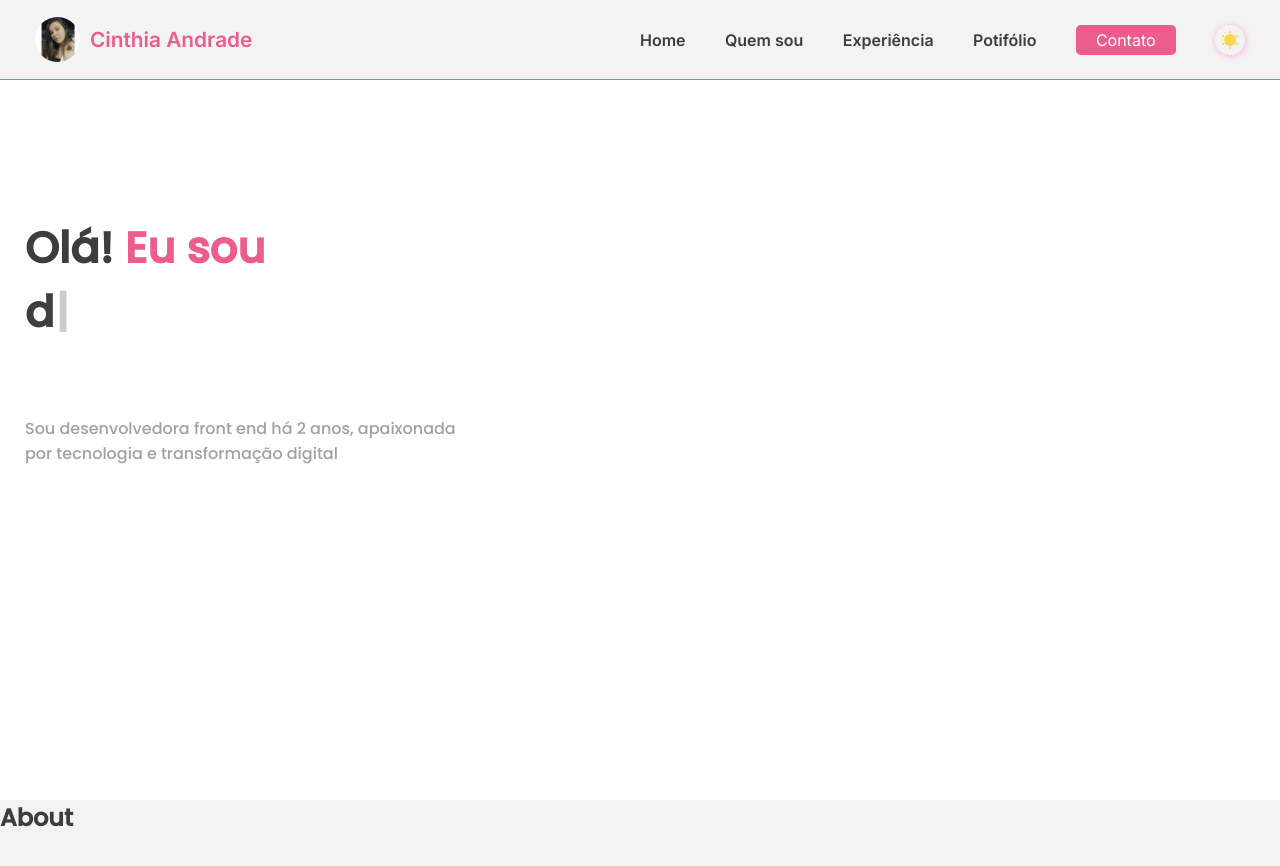
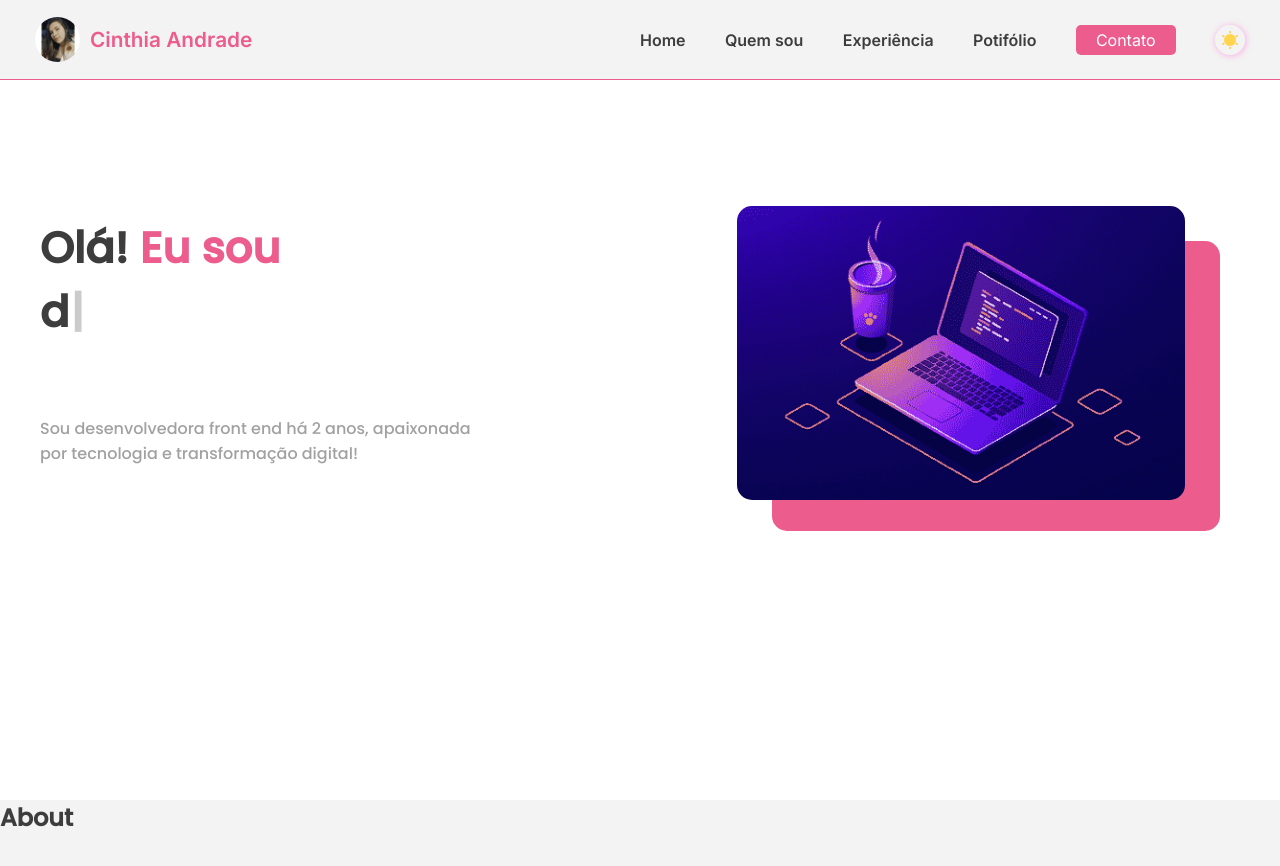
Before and after one commit to cinthia3301andrad/site-pessoal-cinthia, a React (Create React App) app: page / in a window 1280 px wide. Shown: the top 866 px of the page. Built offline with nearby package versions, Linux system fonts and the light colour scheme.

Commit message:
chore[✅] add images in home

```diff
--- a/src/components/Header/styles.scss
+++ b/src/components/Header/styles.scss
@@ -37,8 +37,10 @@
 
       font: 600 1rem 'Inter', sans-serif;
       transform: filter 0.1s;
+      transition: all 0.25s ease-in-out;
+
       &:hover {
-        filter: brightness(0.7);
+        filter: brightness(0.6);
       }
     }
 
--- a/src/pages/home/index.tsx
+++ b/src/pages/home/index.tsx
@@ -1,9 +1,12 @@
 import Typewriter from 'typewriter-effect';
-import ModeDark from '../../components/ModeDark';
+
+import imageFront from '../../assets/imagens/imageFront.png';
+
 import './styles.scss';
 const Home: React.FC = () => {
   return (
     <section className="container__home" id="home">
+      <section className="container__home-max">
         <div className="home-left">
           <h1>
             Olá! <strong>Eu sou </strong>
@@ -21,10 +24,17 @@ const Home: React.FC = () => {
           </h1>
           <p>
             Sou desenvolvedora front end há 2 anos, apaixonada por tecnologia e
-          transformação digital
+            transformação digital!
           </p>
         </div>
-      <div className="home-right"></div>
+        <div className="home-right">
+          <div className="teste">
+            <img src={imageFront} alt="front end" />
+            <div className="rectang-pink" />
+          </div>
+          <div>REDS</div>
+        </div>
+      </section>
     </section>
   );
 };
--- a/src/pages/home/styles.scss
+++ b/src/pages/home/styles.scss
@@ -1,10 +1,17 @@
 .container__home {
   display: flex;
-  align-items: center;
+  justify-content: center;
+
   background: var(--background-security);
+  &-max {
+    display: flex;
+    align-items: center;
+    justify-content: center;
 
-  height: calc(100vh - 80px);
-  width: 100%;
+    height: calc(100vh - 80px);
+    width: 100%;
+    max-width: 1250px;
+  }
 }
 
 .home-left {
@@ -32,3 +39,34 @@
     color: var(--color-primary);
   }
 }
+
+.home-right {
+  display: flex;
+  flex-direction: column;
+  align-items: flex-end;
+  padding: 0 5rem;
+  width: 65%;
+  height: 65%;
+  img {
+    position: relative;
+    z-index: 100;
+    border-radius: 15px;
+
+    top: 0px;
+
+    width: 28rem;
+  }
+  .rectang-pink {
+    border-radius: 15px;
+    position: absolute;
+    top: 35px;
+    left: 35px;
+    width: 28rem;
+    z-index: 10;
+    height: 290px;
+    background: var(--color-primary);
+  }
+  .teste {
+    position: relative;
+  }
+}
--- a/src/styles/global.scss
+++ b/src/styles/global.scss
@@ -3,6 +3,10 @@
   margin: 0;
   padding: 0;
   box-sizing: border-box;
+}
+
+html {
+  scroll-behavior: smooth;
 }
 
 @media (max-width: 1080px) {
```
Also changed, not shown: src/assets/imagens/imageFront.png (added), src/assets/imagens/sun.png (added). Lines whose indentation alone changed are shown as unchanged.
